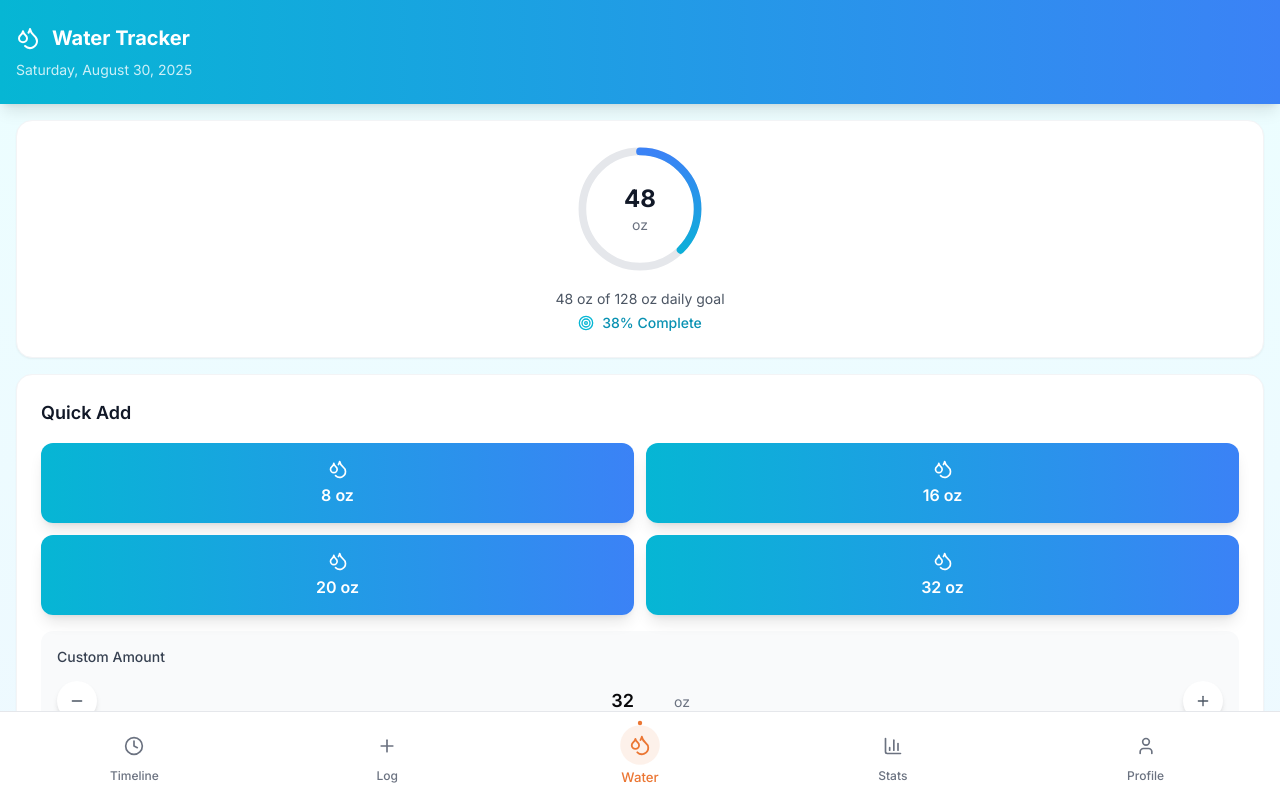
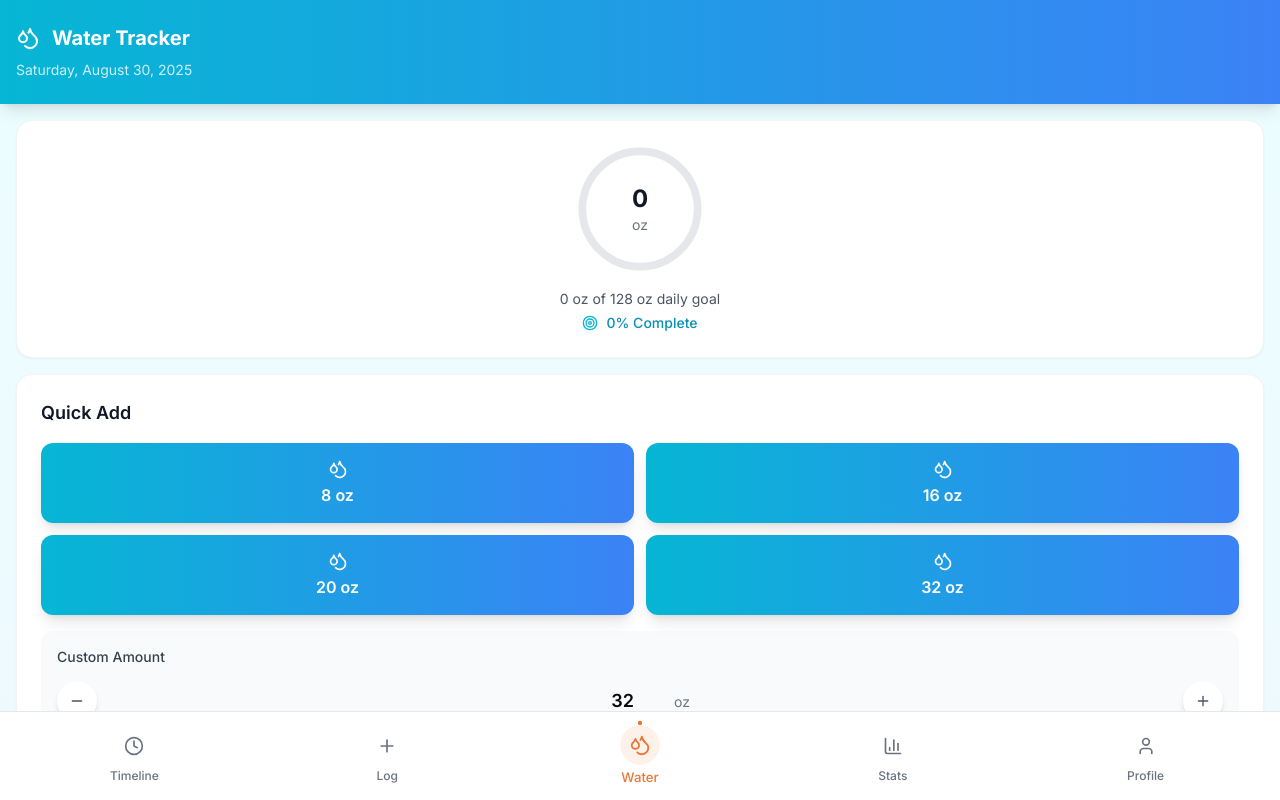
Before and after one commit to nostoslabs/food-log-app, a React (Vite) app: page /water in a window 1280 px wide. Shown: the top 800 px of the page. Built offline with nearby package versions, Linux system fonts and the light colour scheme; no server answers.

Commit message:
feat: Enhance timeline dates with day of week and improved styling
- Add day of week to timeline date format (Monday, Sep 8, 2025)
- Increase date text size from text-sm to text-base
- Make dates bolder (font-semibold to font-bold)
- Improve date text contrast (text-gray-600 to text-gray-800)

```diff
--- a/src/components/food-log/QuickHealthMetricsEntry.tsx
+++ b/src/components/food-log/QuickHealthMetricsEntry.tsx
@@ -6,7 +6,6 @@ import { TextAreaField } from '../ui';
 interface HealthMetricsData {
   bowelMovements: string;
   exercise: string;
-  dailyWaterIntake: string;
 }
 
 interface QuickHealthMetricsEntryProps {
@@ -23,8 +22,7 @@ export const QuickHealthMetricsEntry: React.FC<QuickHealthMetricsEntryProps> = (
 }) => {
   const [healthData, setHealthData] = useState<HealthMetricsData>(initialData || {
     bowelMovements: '',
-    exercise: '',
-    dailyWaterIntake: ''
+    exercise: ''
   });
 
   const [isSubmitting, setIsSubmitting] = useState(false);
@@ -49,8 +47,7 @@ export const QuickHealthMetricsEntry: React.FC<QuickHealthMetricsEntryProps> = (
   const handleClear = () => {
     const clearedData = {
       bowelMovements: '',
-      exercise: '',
-      dailyWaterIntake: ''
+      exercise: ''
     };
     setHealthData(clearedData);
     setShowClearConfirmation(false);
@@ -116,13 +113,6 @@ export const QuickHealthMetricsEntry: React.FC<QuickHealthMetricsEntryProps> = (
                 rows={2}
               />
 
-              <TextAreaField
-                label="💧 Daily Water Intake (oz)"
-                value={healthData.dailyWaterIntake}
-                onChange={(value) => updateField('dailyWaterIntake', value)}
-                placeholder="e.g., 64 oz"
-                rows={2}
-              />
             </div>
           </div>
         </div>
--- a/src/hooks/useTimelineData.ts
+++ b/src/hooks/useTimelineData.ts
@@ -217,7 +217,7 @@ export function useTimelineData(days: number = 7) {
           timelineEntries.push({
             id: `day-${dateKey}`,
             date: dateKey,
-            displayDate: format(date, 'MMM d, yyyy'),
+            displayDate: format(date, 'EEEE, MMM d, yyyy'),
             entries
           });
         }
--- a/src/index.css
+++ b/src/index.css
@@ -64,11 +64,16 @@
     -moz-osx-font-smoothing: grayscale;
   }
 
-  html, body {
+  html {
     overflow-x: hidden;
-    /* Prevent iOS pull-to-refresh */
-    overscroll-behavior: none;
+    /* Stronger iOS pull-to-refresh prevention */
+    overscroll-behavior: none !important;
+    overscroll-behavior-y: none !important;
     -webkit-overflow-scrolling: touch;
+    /* Prevent zoom and text selection */
+    -webkit-text-size-adjust: 100%;
+    -webkit-tap-highlight-color: transparent;
+    touch-action: manipulation;
   }
 
   body {
@@ -77,10 +82,15 @@
     min-height: 100vh;
     margin: 0;
     width: 100%;
-    /* Additional iOS fixes */
-    touch-action: pan-x pan-y;
+    overflow-x: hidden;
+    /* Critical iOS Safari fixes */
+    overscroll-behavior: none !important;
+    overscroll-behavior-y: none !important;
+    -webkit-overflow-scrolling: touch;
+    touch-action: pan-y !important;
     -webkit-touch-callout: none;
     -webkit-text-size-adjust: 100%;
+    position: relative;
   }
 
   @keyframes gradientShift {
@@ -378,15 +388,29 @@
 
   /* iOS-specific fixes for touch scrolling */
   .ios-scroll-fix {
-    overscroll-behavior: none;
+    overscroll-behavior: none !important;
+    overscroll-behavior-y: none !important;
     -webkit-overflow-scrolling: touch;
-    touch-action: pan-y;
+    touch-action: pan-y !important;
     -webkit-touch-callout: none;
+    position: relative;
   }
 
-  /* Prevent pull-to-refresh on main app container */
-  #root {
-    overscroll-behavior-y: none;
-    touch-action: pan-x pan-y;
+  /* Critical: Prevent pull-to-refresh on ALL containers */
+  #root, .main-container {
+    overscroll-behavior: none !important;
+    overscroll-behavior-y: none !important;
+    touch-action: pan-y !important;
+    position: relative;
+  }
+
+  /* Timeline-specific stronger fixes */
+  .timeline-container {
+    overscroll-behavior: none !important;
+    overscroll-behavior-y: none !important;
+    -webkit-overflow-scrolling: touch;
+    touch-action: pan-y !important;
+    transform: translateZ(0); /* Force hardware acceleration */
+    will-change: scroll-position;
   }
 }
--- a/src/pages/LogPage.tsx
+++ b/src/pages/LogPage.tsx
@@ -46,11 +46,11 @@ const LogPage: React.FC = () => {
     }
   };
 
-  const handleHealthMetricsSave = async (healthData: { bowelMovements: string; exercise: string; dailyWaterIntake: string }) => {
+  const handleHealthMetricsSave = async (healthData: { bowelMovements: string; exercise: string }) => {
     try {
       // Update each health metric field
       Object.entries(healthData).forEach(([field, value]) => {
-        updateHealthMetric(field as 'bowelMovements' | 'exercise' | 'dailyWaterIntake', value);
+        updateHealthMetric(field as 'bowelMovements' | 'exercise', value);
       });
       setSaveSuccess('Health metrics saved successfully!');
       setTimeout(() => setSaveSuccess(null), 3000);
@@ -340,14 +340,14 @@ const LogPage: React.FC = () => {
           <div className="flex-1 text-left">
             <div className="flex items-center gap-2">
               <h3 className="font-semibold text-gray-900">Health Tracking</h3>
-              {(foodLog.bowelMovements || foodLog.exercise || foodLog.dailyWaterIntake) && (
+              {(foodLog.bowelMovements || foodLog.exercise) && (
                 <CheckCircle className="w-4 h-4 text-green-500" />
               )}
             </div>
             <p className="text-sm text-gray-500">
-              {(foodLog.bowelMovements || foodLog.exercise || foodLog.dailyWaterIntake)
+              {(foodLog.bowelMovements || foodLog.exercise)
                 ? 'Logged - tap to edit'
-                : 'Add bowel movements, exercise, water intake'}
+                : 'Add bowel movements, exercise'}
             </p>
           </div>
           <Plus className="w-5 h-5 text-gray-400" />
@@ -421,8 +421,7 @@ const LogPage: React.FC = () => {
           <QuickHealthMetricsEntry
             initialData={{
               bowelMovements: foodLog.bowelMovements || '',
-              exercise: foodLog.exercise || '',
-              dailyWaterIntake: foodLog.dailyWaterIntake || ''
+              exercise: foodLog.exercise || ''
             }}
             onSave={handleHealthMetricsSave}
             onClose={() => setActiveModal(null)}
--- a/src/pages/TimelinePage.tsx
+++ b/src/pages/TimelinePage.tsx
@@ -261,12 +261,7 @@ const TimelinePage: React.FC = () => {
       {/* Timeline */}
       {!loading && (
         <div
-          className="flex-1 px-4 space-y-4"
-          style={{
-            overscrollBehavior: 'none',
-            WebkitOverflowScrolling: 'touch',
-            touchAction: 'pan-y'
-          }}
+          className="flex-1 px-4 space-y-4 timeline-container"
         >
           {timelineData.length === 0 ? (
             <motion.div
@@ -299,7 +294,7 @@ const TimelinePage: React.FC = () => {
                   {/* Date Header */}
                   <div className="flex items-center gap-3 mb-3">
                     <div className="w-12 h-px bg-gray-200 flex-shrink-0" />
-                    <p className="text-sm font-semibold text-gray-600 whitespace-nowrap">
+                    <p className="text-base font-bold text-gray-800 whitespace-nowrap">
                       {dayData.displayDate}
                     </p>
                     <div className="w-full h-px bg-gray-200" />
--- a/src/pages/WaterPage.tsx
+++ b/src/pages/WaterPage.tsx
@@ -9,16 +9,28 @@ import {
 } from 'lucide-react';
 import { format } from 'date-fns';
 import { usePreferences } from '../hooks/usePreferences';
+import { useDateNavigation, useFoodLog } from '../hooks';
 
 const WaterPage: React.FC = () => {
   const { preferences, defaultWaterAmount, dailyWaterGoal } = usePreferences();
+  const { currentDate } = useDateNavigation();
+  const { foodLog, updateHealthMetric } = useFoodLog(currentDate);
+
   const [customAmount, setCustomAmount] = useState(defaultWaterAmount);
-  const [dailyIntake, setDailyIntake] = useState(48);
   const [recentEntries, setRecentEntries] = useState([
     { time: '2:30 PM', amount: 16, id: '1' },
     { time: '12:15 PM', amount: 32, id: '2' },
     { time: '9:00 AM', amount: 16, id: '3' },
   ]);
+
+  // Parse current daily water intake from stored food log
+  const parseWaterIntake = (waterStr: string): number => {
+    if (!waterStr) return 0;
+    const match = waterStr.match(/(\d+)/);
+    return match ? parseInt(match[1], 10) : 0;
+  };
+
+  const dailyIntake = parseWaterIntake(foodLog.dailyWaterIntake);
 
   // Update custom amount when preferences load
   useEffect(() => {
@@ -34,8 +46,12 @@ const WaterPage: React.FC = () => {
       time: format(new Date(), 'h:mm a'),
     };
 
+    // Update local UI state
     setRecentEntries(prev => [newEntry, ...prev]);
-    setDailyIntake(prev => prev + amount);
+
+    // Save to persistent storage - add to existing daily intake
+    const newTotalIntake = dailyIntake + amount;
+    updateHealthMetric('dailyWaterIntake', `${newTotalIntake} oz`);
   };
 
   const handleCustomAdd = () => {
```
